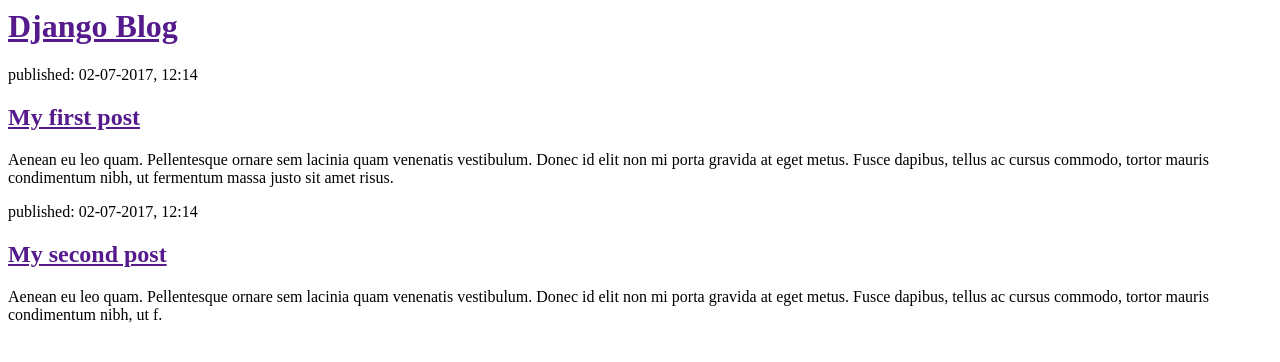
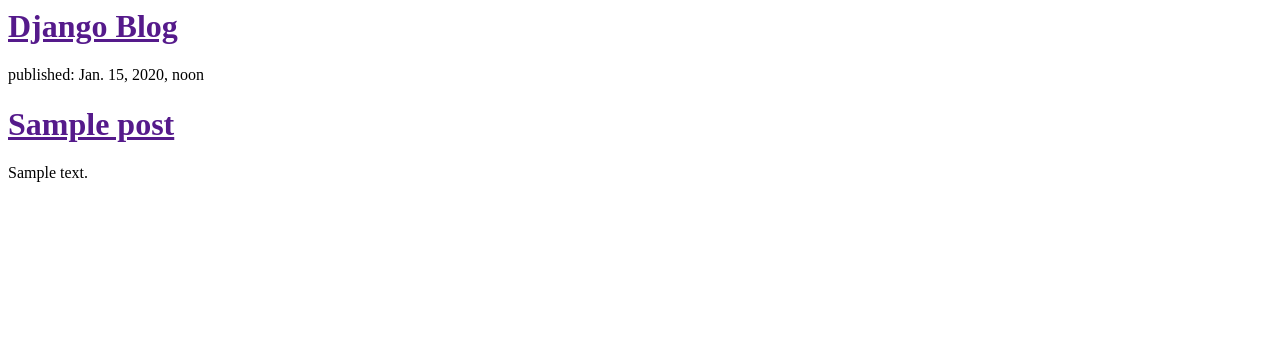
Before and after one commit to zsdregas/my-first-blog, a Django app: template blog/templates/blog/post_list.html in a window 1280 px wide. Shown: the top 362 px of the page. Run offline with Django 3.2, Linux system fonts and the light colour scheme; the template is opened without the code that fills it: values that come from a table or form of the project are taken from there, others are empty; tables that the repository leaves empty hold one stand-in row (values such as "Sample post").

Commit message:
Modified templates to display posts from database.

```diff
--- a/blog/models.py
+++ b/blog/models.py
@@ -5,6 +5,7 @@ from django.utils import timezone
 class Post(models.Model):
     author = models.ForeignKey('auth.User')
     title = models.CharField(max_length=200)
+    text = models.CharField(max_length=200)
     created_date = models.DateTimeField(default=timezone.now)
     published_date = models.DateTimeField(blank=True, null=True)
 
--- a/blog/templates/blog/post_list.html
+++ b/blog/templates/blog/post_list.html
@@ -8,16 +8,12 @@
             <h1><a href="">Django Blog</a></h1>
         </div>
 
-        <div>
-            <p>published: 02-07-2017, 12:14</p>
-            <h2><a href="">My first post</a></h2>
-            <p>Aenean eu leo quam. Pellentesque ornare sem lacinia quam venenatis vestibulum. Donec id elit non mi porta gravida at eget metus. Fusce dapibus, tellus ac cursus commodo, tortor mauris condimentum nibh, ut fermentum massa justo sit amet risus.</p>
-        </div>
-
-        <div>
-            <p>published: 02-07-2017, 12:14</p>
-            <h2><a href="">My second post</a></h2>
-            <p>Aenean eu leo quam. Pellentesque ornare sem lacinia quam venenatis vestibulum. Donec id elit non mi porta gravida at eget metus. Fusce dapibus, tellus ac cursus commodo, tortor mauris condimentum nibh, ut f.</p>
-        </div>
+       {% for post in posts %}
+            <div>
+                <p>published: {{ post.published_date }}</p>
+                <h1><a href="">{{ post.title }}</a></h1>
+                <p>{{ post.text|linebreaksbr }}</p>
+            </div>
+        {% endfor %}
     </body>
 </html>
--- a/blog/views.py
+++ b/blog/views.py
@@ -1,6 +1,10 @@
 from django.shortcuts import render
 
+from .models import Post
+from django.utils import timezone
 # Create your views here.
 
 def post_list(request):
-    return render(request, 'blog/post_list.html', {})
+    ''' Retrieves list of polls.'''
+    posts = Post.objects.filter(published_date__lte=timezone.now()).order_by('published_date')
+    return render(request, 'blog/post_list.html', {'posts': posts})
```
Also changed, not shown: blog/migrations/0002_post_text.py (added), 1 other file.
